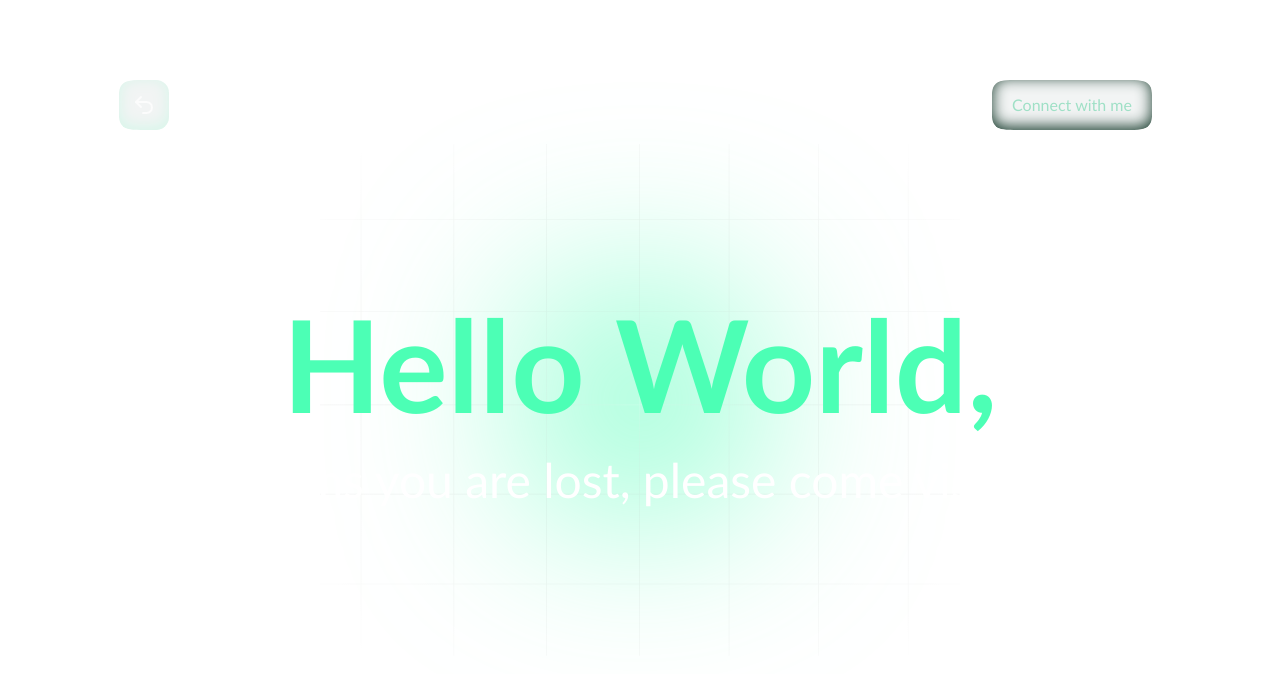
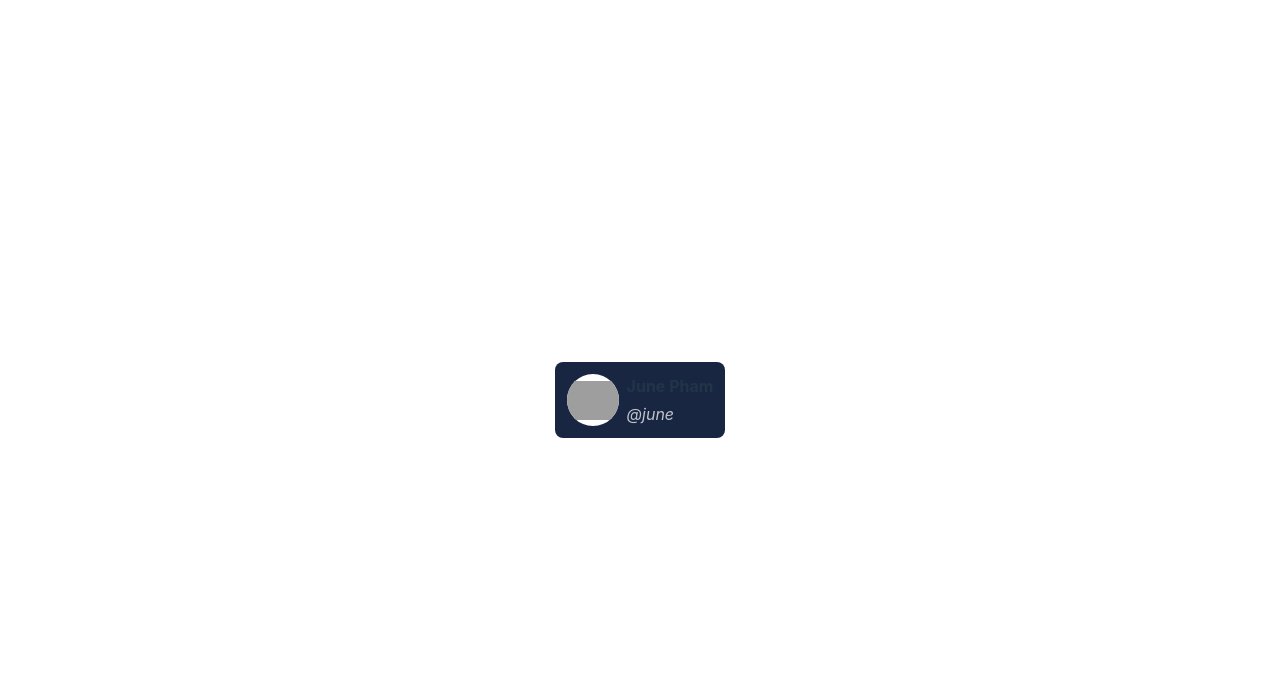
Before and after one commit to ngocquynhpham/react-2024, a React (Vite) app: page /movies.io in a window 1280 px wide. Shown: the top 674 px of the page. Built offline with nearby package versions, Linux system fonts and the light colour scheme; grey boxes are pictures that could not be loaded.

Commit message:
create card review-view-head avt and name reviewer

```diff
--- a/src/App.tsx
+++ b/src/App.tsx
@@ -19,9 +19,16 @@ function App() {
       <h1>Welcome to Vite + React Mini Project</h1>
       <div className="list mt-4">
         <button onClick={()=>{
-          navigate('/todo');
+          navigate('/todos.io');
         }}>
           Todo App
+        </button>
+      </div>
+      <div className="list mt-4">
+        <button onClick={()=>{
+          navigate('/movies.io');
+        }}>
+          Movies.io
         </button>
       </div>
     </>
--- /dev/null
+++ b/src/components/CardReview/CardReview.scss
@@ -0,0 +1,11 @@
+.wrap-card{
+    background-color: #192642;
+    padding: 12px;
+    border-radius: 8px;
+}.avt-reviewer{
+    width: 52px;
+    height: 52px;
+    border-radius: 50%;
+    background-color: #fff;
+    object-fit: contain;
+}
--- /dev/null
+++ b/src/components/CardReview/CardReview.tsx
@@ -0,0 +1,42 @@
+import { useEffect, useState } from "react";
+import { IItemReview } from "../../movies/type";
+import "./CardReview.scss";
+
+const CardReview = (props: IItemReview) => {
+  const [isLoaded, setIsLoaded] = useState<boolean>(false);
+  useEffect(() => {
+    let img = new Image();
+    img.src = props.reviewer.avt;
+
+    img.onload = () => {
+      setIsLoaded(true);
+    };
+  }, []);
+  return (
+    isLoaded && (
+      <div className="wrap-card">
+        <div className="review">
+          <div className="review__head">
+            <div className="flex items-center gap-2">
+              <img
+                className="avt-reviewer"
+                src={props.reviewer.avt}
+                alt={props.reviewer.name}
+              />
+              <div className="flex gap-1 flex-col items-start">
+                <span className="font-bold text-base">
+                  {props.reviewer.name}
+                </span>
+                <span className="text-gray-300 opacity-90 italic text-sx">
+                  @{props.reviewer.userName}
+                </span>
+              </div>
+            </div>
+          </div>
+        </div>
+      </div>
+    )
+  );
+};
+
+export default CardReview;
--- /dev/null
+++ b/src/movies/index.tsx
@@ -0,0 +1,31 @@
+import CardReview from "../components/CardReview/CardReview";
+import { IItemReview } from "./type";
+
+const MoviesPage = () => {
+  let data: IItemReview[] = [
+    {
+      id: 1,
+      reviewer: {
+        userName: "june",
+        id: 1,
+        name: "June Pham",
+        avt: "https://api.dicebear.com/8.x/bottts/svg",
+      },
+      review_at: new Date(),
+      content: "Amzing",
+      rating: 4.5,
+    },
+  ];
+  return (
+    <div>
+      {data.map((item, index) => {
+        const avtRandom =
+          item.reviewer.avt + "?seed=" + `${Math.random() * 100}`;
+        item.reviewer.avt = avtRandom;
+        return <CardReview key={index} {...item} />;
+      })}
+    </div>
+  );
+};
+
+export default MoviesPage;
--- /dev/null
+++ b/src/movies/type.ts
@@ -0,0 +1,13 @@
+export type IReviewer = {
+    id: number,
+    name: string,
+    avt: string,
+    userName:string,
+}
+export type IItemReview = {
+    id:number,
+    reviewer: IReviewer,
+    review_at: Date,
+    content:string,
+    rating: number,
+}
--- a/src/todo/index.tsx
+++ b/src/todo/index.tsx
@@ -53,7 +53,7 @@ const TodoPage = () => {
   }
   async function getTodos() {
     try {
-      const res = await fetch(apiUrl + "/todo/");
+      const res = await fetch(apiUrl + "/todos.io/");
       const dataApi = await res.json();
       setTodoList(dataApi);
     } catch (error) {
```
Also changed, not shown: src/main.tsx (+6 -1 lines), src/movies/index.scss (added).
